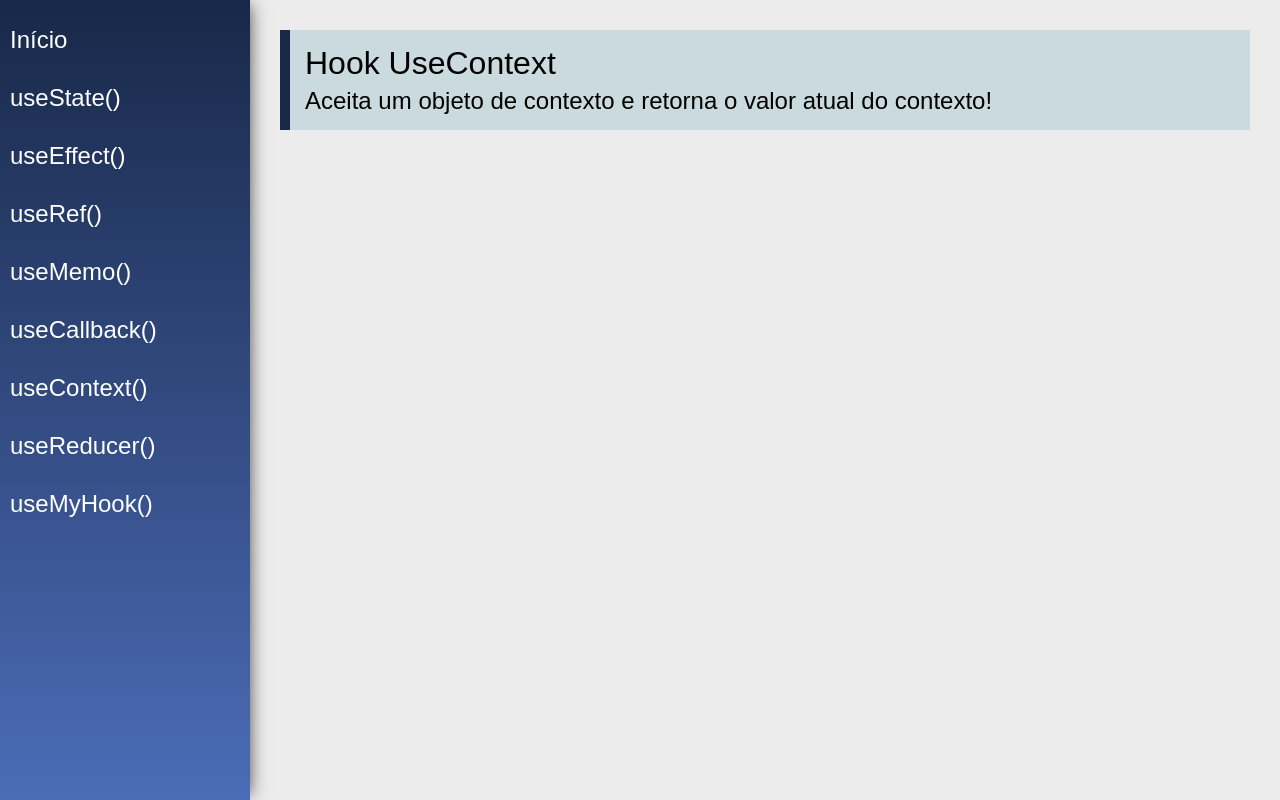
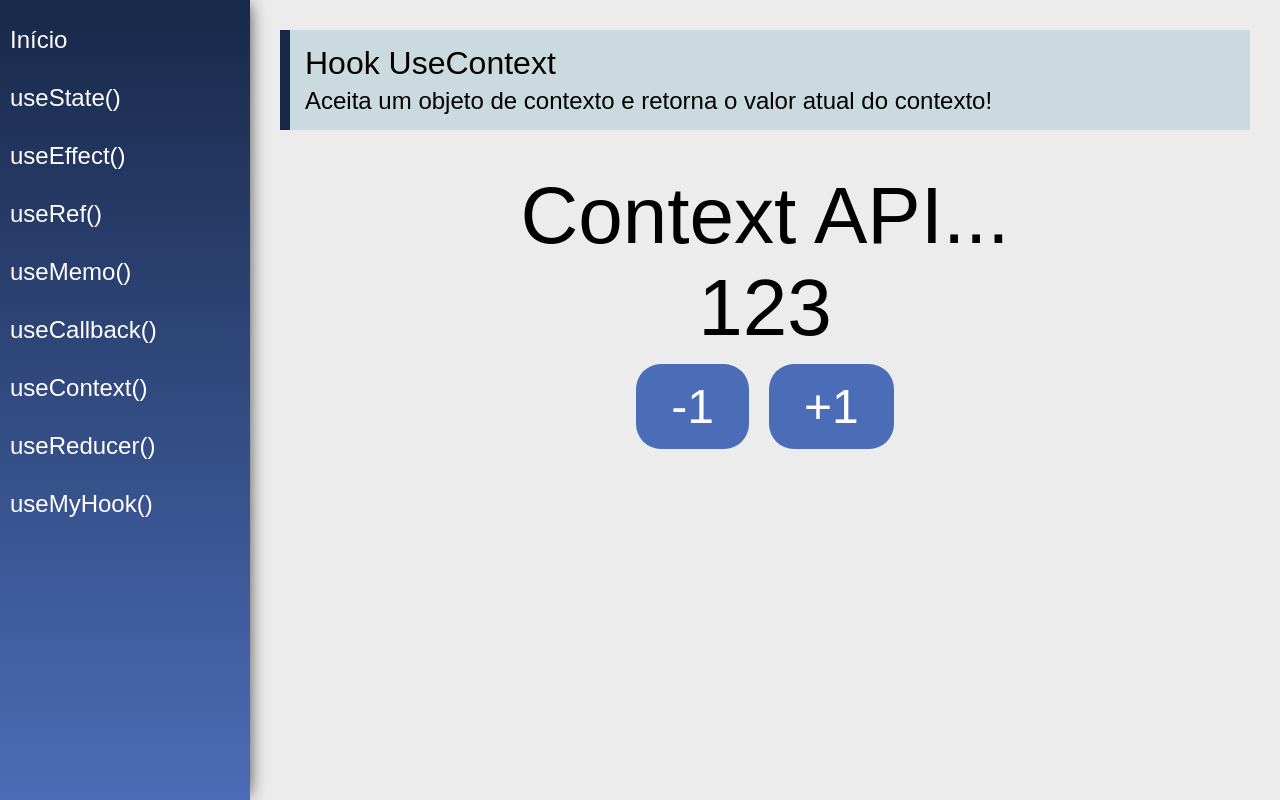
Before and after one commit to cesarvargasjr/Curso_React_Modulo_4, a React (Create React App) app: page /useContext in a window 1280 px wide. Built offline with nearby package versions, Linux system fonts and the light colour scheme.

Commit message:
Módulo 4 - Hooks

```diff
--- /dev/null
+++ b/src/data/DataContext.js
@@ -0,0 +1,12 @@
+import React from "react"
+
+// COMPONENTE CRIADO COM O ESTADO INICIAL DO "CONTEXT"
+
+export const data = {
+    number: 123,
+    text: 'Context API...'
+}
+
+const DataContext = React.createContext(null)
+
+export default DataContext
--- a/src/index.js
+++ b/src/index.js
@@ -1,10 +1,9 @@
 import './index.css'
 import ReactDOM from 'react-dom'
 import React from 'react'
-
 import App from './views/App'
 
 ReactDOM.render(
-    <App />,
+        <App />,
     document.getElementById('root')
 )
--- a/src/views/App.jsx
+++ b/src/views/App.jsx
@@ -4,16 +4,21 @@
 
 import Menu from '../components/layout/Menu'
 import Content from '../components/layout/Content'
+import DataContext, { data } from '../data/DataContext'
+import { useState } from 'react/cjs/react.development'
 
 const App = props => {
+        const [state, setState] = useState(data)
 
     return (
-                <div className="App">
+        <DataContext.Provider value={{state,setState}}>     {/* ENTRE CHAVES PARA O OBJETO REPRESENTAR O ESTADO */}
+            <div className="App">
                     <Router>
                         <Menu />
                         <Content />
                     </Router>
                 </div>
+        </DataContext.Provider>
     )
 }
 
--- a/src/views/examples/UseContext.jsx
+++ b/src/views/examples/UseContext.jsx
@@ -1,13 +1,40 @@
-import React from 'react'
+import React, { useContext } from 'react'
 import PageTitle from '../../components/layout/PageTitle'
+import DataContext from '../../data/DataContext'
+
+ /*             >>>>>>>>>>>>> useContext <<<<<<<<<<<<<
+    Permite utilizar o Context passando o state entre os componentes
+    de forma mais fácil e rápida, não é necessário acessar vários
+    componentes para acessar o desejado.
+*/
 
 const UseContext = (props) => {
+
+    const { state, setState } = useContext(DataContext)
+
+    function addNumber(delta) {
+        setState({
+            ...state,
+            number: state.number + delta
+        })
+    }
+
     return (
-        <div className="UseContext">
+        <div className="UseConstatetext">
             <PageTitle
                 title="Hook UseContext"
-                subtitle="Aceita um objeto de contexto e retorna o valor atual do contexto!"
-            />
+                subtitle="Aceita um objeto de contexto e retorna o valor atual do contexto!" />
+            <div className="center">
+                <span className="text">{state.text}</span>
+                <span className="text">{state.number}</span>
+
+                <div>
+                    <button className="btn"
+                        onClick={() => addNumber(-1)}>-1</button>
+                    <button className="btn"
+                        onClick={() => addNumber(+1)}>+1</button>
+                </div>
+            </div>
         </div>
     )
 }
--- a/src/views/examples/UseEffect.jsx
+++ b/src/views/examples/UseEffect.jsx
@@ -2,6 +2,11 @@
 import { useState } from 'react/cjs/react.development'
 import PageTitle from '../../components/layout/PageTitle'
 import SectionTitle from '../../components/layout/SectionTitle'
+
+/*          >>>>>>>>>>>>> useEffect <<<<<<<<<<<<<
+    Conforme a mudança de estado de um componente em específico,
+    outro componente sofre efeitos colaterais.
+*/
 
 function calcFatorial(num) {
     const n = parseInt(num)
--- a/src/views/examples/UseState.jsx
+++ b/src/views/examples/UseState.jsx
@@ -1,6 +1,11 @@
 import React, { useState } from 'react'
 import PageTitle from '../../components/layout/PageTitle'
 import SectionTitle from '../../components/layout/SectionTitle'
+
+/*             >>>>>>>>>>>>> useState <<<<<<<<<<<<<
+    Um componente funcional que tem seu estado inicial e através
+    de um método é possível atualizar esse estado.
+*/
 
 const UseState = (props) => {
     const [count, setCount] = useState(0)
```
Also changed, not shown: src/views/examples/UseCallback.jsx (+4 -5 lines), src/data/Store.jsx (added).
